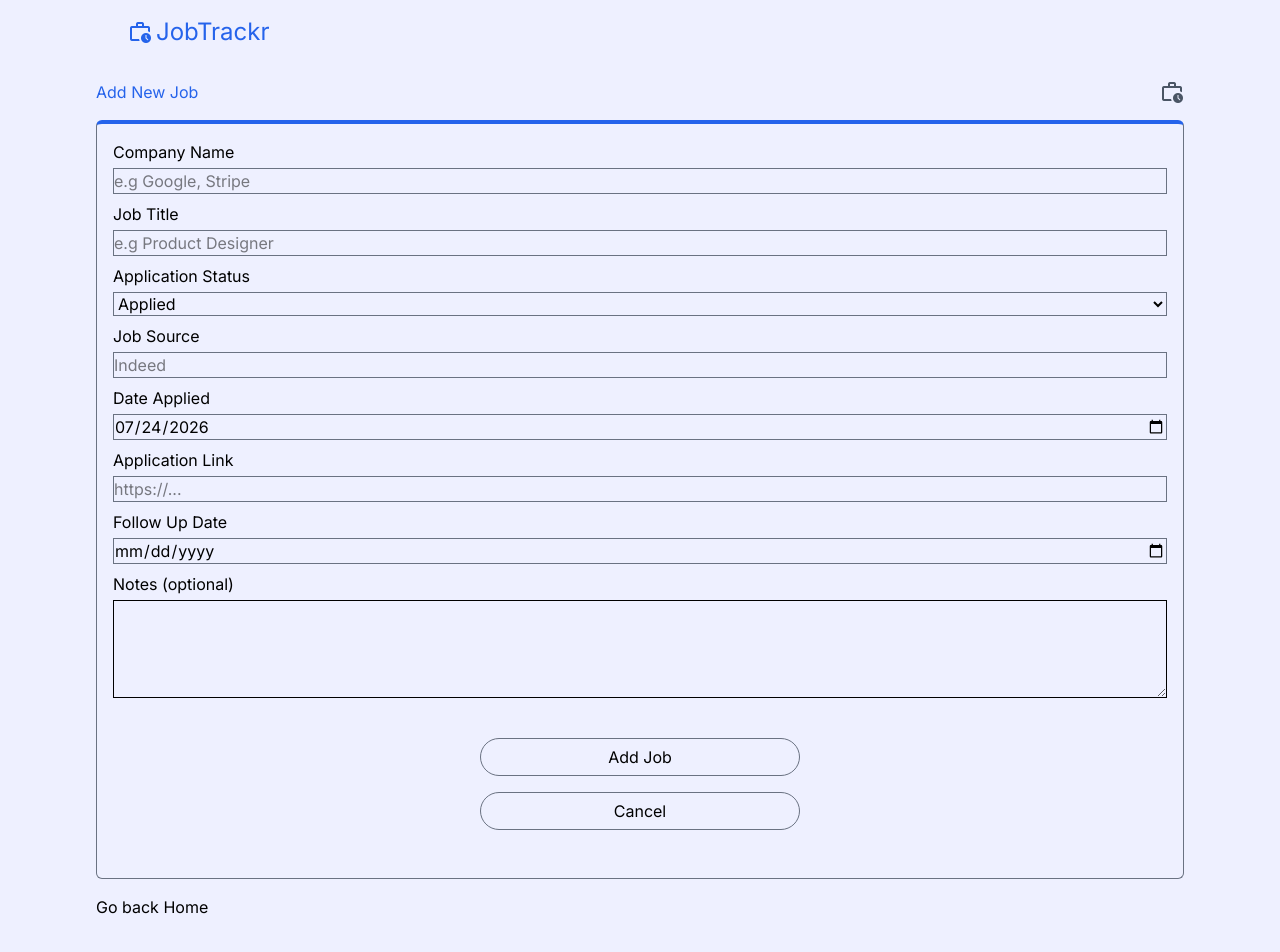
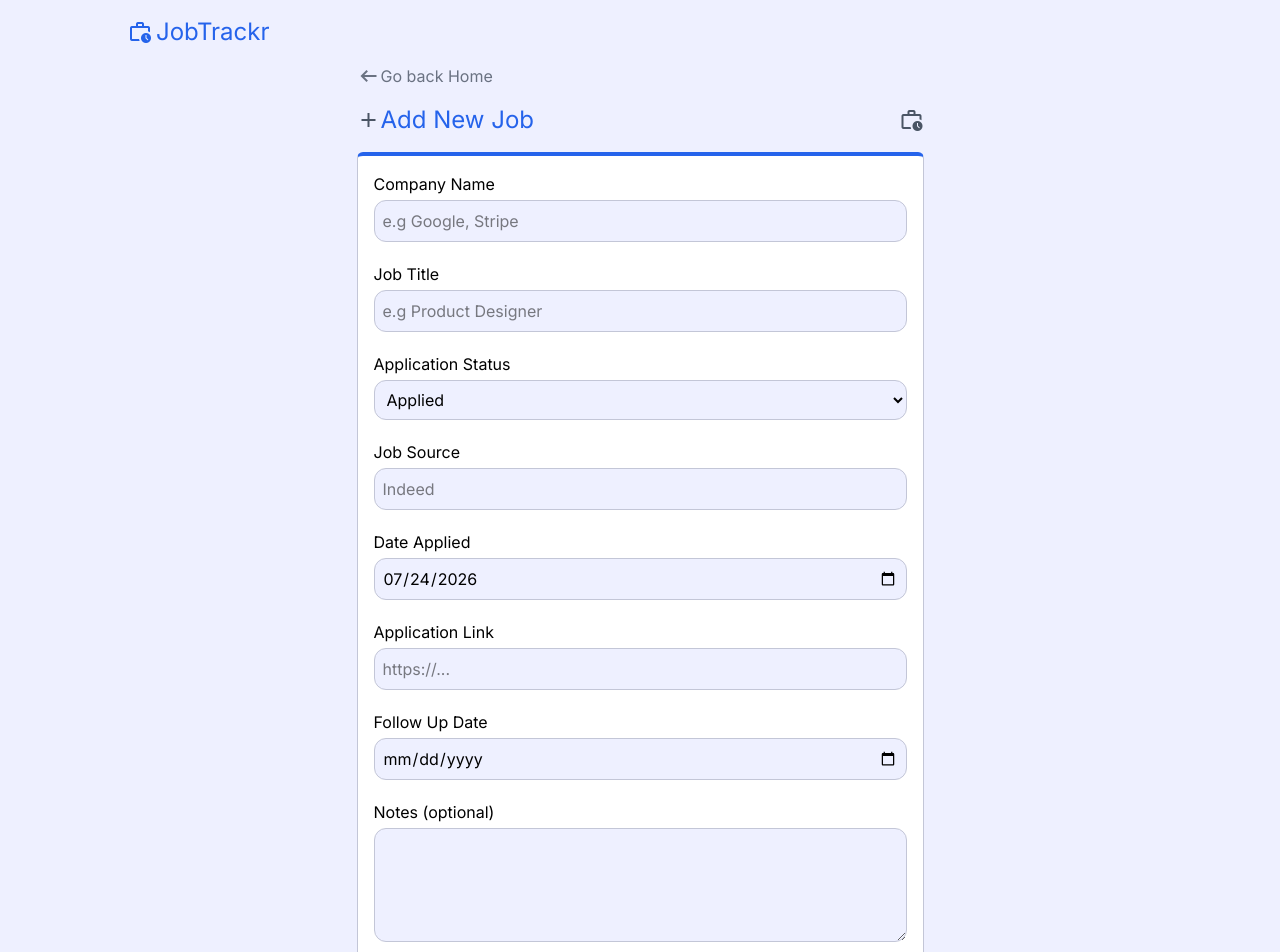
Before and after one commit to tamara-tgod/jobtrackr, a Next.js app: page /jobs/new in a window 1280 px wide. Shown: the top 952 px of the page. Before the commit the page ends 919 px from the top, so only its background shows below. Built offline with nearby package versions, Linux system fonts and the light colour scheme.

Commit message:
fix: fixed JobForm component layout and other issues

```diff
--- a/src/app/jobs/new/page.tsx
+++ b/src/app/jobs/new/page.tsx
@@ -3,9 +3,12 @@ import Link from "next/link";
 
 export default function NewJobPage() {
     return (
-    <div>
+    <div className="mx-auto px-4 md:px-6 lg:px-8 h-16 max-w-6xl">
+         <Link href={"/"} className="text-gray-500 flex items-center">
+         <span className="material-symbols-outlined">arrow_left_alt</span>
+         Go back Home</Link>
         <JobForm />
-        <Link href={"/"}>Go back Home</Link>
+
     </div>
 )
 }
--- a/src/components/AddNewJobBtn.tsx
+++ b/src/components/AddNewJobBtn.tsx
@@ -7,7 +7,7 @@ export default function AddNewJobBtn() {
         href={"/jobs/new"}
         className="w-full flex justify-center bg-primary text-white px-3 py-2 rounded-md text-center"
       >
-        <span className="material-symbols-outlined">add</span>
+        <span className="material-symbols-outlined">add_circle</span>
         Add New Job
       </Link>
     </div>
--- a/src/components/JobForm.tsx
+++ b/src/components/JobForm.tsx
@@ -4,6 +4,8 @@ import { createJob } from "@/services/jobService";
 import { Job } from "@/types/job";
 import { useState } from "react";
 import { Loader2 } from "lucide-react";
+
+// add form validation
 
 export default function JobForm() {
   // formatted date
@@ -72,17 +74,22 @@ export default function JobForm() {
   }
 
   return (
-    <div className="flex flex-col justify-between gap-4 py-4">
-      <h1 className="text-primary flex justify-between">
-        Add New Job
+    <div className=" flex flex-col justify-between gap-4 py-4">
+      <div className="flex justify-between items-center">
+        <h1 className="text-primary text-2xl flex items-center">
+          <span className="material-symbols-outlined text-gray-600">
+            add
+          </span>
+            Add New Job
+        </h1>
         <span className="material-symbols-outlined text-gray-600">
-          work_history
-        </span>
-      </h1>
+            work_history
+          </span>
+      </div>
 
       <form
         onSubmit={handleSubmit}
-        className="flex flex-col gap-2 p-4 rounded-md border border-gray-500 border-t-4 border-t-primary"
+        className="bg-white flex flex-col gap-5 p-4 rounded-md border border-outline-variant border-t-4 border-t-primary"
       >
         <div className="flex flex-col gap-1">
           <label htmlFor="company_name">Company Name</label>
@@ -91,7 +98,7 @@ export default function JobForm() {
             value={company_name}
             onChange={(e) => setCompany(e.target.value)}
             placeholder="e.g Google, Stripe"
-            className=" border border-gray-500"
+            className="bg-body p-2 border border-outline-variant rounded-xl"
           />
         </div>
 
@@ -102,7 +109,7 @@ export default function JobForm() {
             value={job_title}
             onChange={(e) => setJobTitle(e.target.value)}
             placeholder="e.g Product Designer"
-            className=" border border-gray-500"
+            className="bg-body p-2 border border-outline-variant rounded-xl"
           />
         </div>
 
@@ -115,7 +122,7 @@ export default function JobForm() {
             onChange={(e) =>
               setApplicationStatus(e.target.value as Job["application_status"])
             }
-            className=" border border-gray-500"
+            className="bg-body p-2 border border-outline-variant rounded-xl"
           >
             <option value="select">select status</option>
             <option value="applied">Applied</option>
@@ -134,7 +141,7 @@ export default function JobForm() {
             value={job_source}
             onChange={(e) => setJobSource(e.target.value)}
             placeholder="Indeed"
-            className=" border border-gray-500"
+            className="bg-body p-2 border border-outline-variant rounded-xl"
           />
         </div>
 
@@ -144,7 +151,7 @@ export default function JobForm() {
             type="date"
             value={date_applied}
             onChange={(e) => setDateApplied(e.target.value)}
-            className=" border border-gray-500"
+            className="bg-body p-2 border border-outline-variant rounded-xl"
           />
         </div>
 
@@ -155,7 +162,7 @@ export default function JobForm() {
             value={job_url}
             onChange={(e) => setJobUrl(e.target.value)}
             placeholder="https://..."
-            className=" border border-gray-500"
+            className="bg-body p-2 border border-outline-variant rounded-xl"
           />
         </div>
 
@@ -165,7 +172,7 @@ export default function JobForm() {
             type="date"
             value={follow_up_date}
             onChange={(e) => setFollowUpDate(e.target.value)}
-            className=" border border-gray-500"
+            className="bg-body p-2 border border-outline-variant rounded-xl"
           />
         </div>
 
@@ -178,7 +185,7 @@ export default function JobForm() {
             cols={50}
             value={notes}
             onChange={(e) => setNotes(e.target.value)}
-            className="border"
+            className="bg-body p-2 border border-outline-variant rounded-xl"
           ></textarea>
         </div>
 
@@ -188,8 +195,9 @@ export default function JobForm() {
           <button
             type="submit"
             disabled={isSubmitting}
-            className="border border-gray-500 rounded-full py-1.5 w-80 m-auto"
+            className="bg-primary text-white p-2 border border-outline-variant rounded-xl w-80 m-auto flex items-center justify-center gap-1"
           >
+            <span className="material-symbols-outlined">add_circle</span>
             {isSubmitting ? (
               <>
                 <Loader2 /> Adding Job...
@@ -202,8 +210,9 @@ export default function JobForm() {
           <button
             type="button"
             onClick={handleCancel}
-            className="border border-gray-500 rounded-full py-1.5 w-80 m-auto"
+            className="bg-red-500 text-white p-2 border border-outline-variant rounded-xl w-80 m-auto  flex items-center justify-center gap-1"
           >
+            <span className="material-symbols-outlined">cancel</span>
             Cancel
           </button>
         </div>
```
